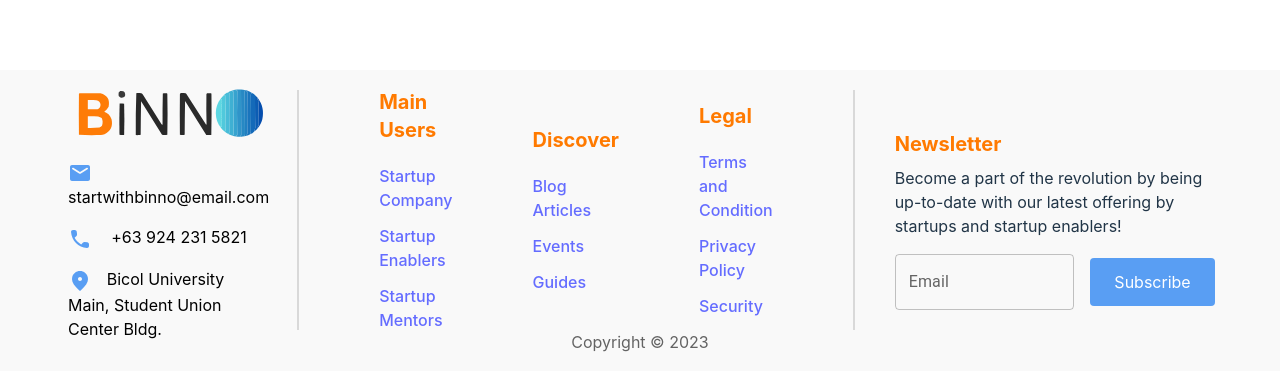
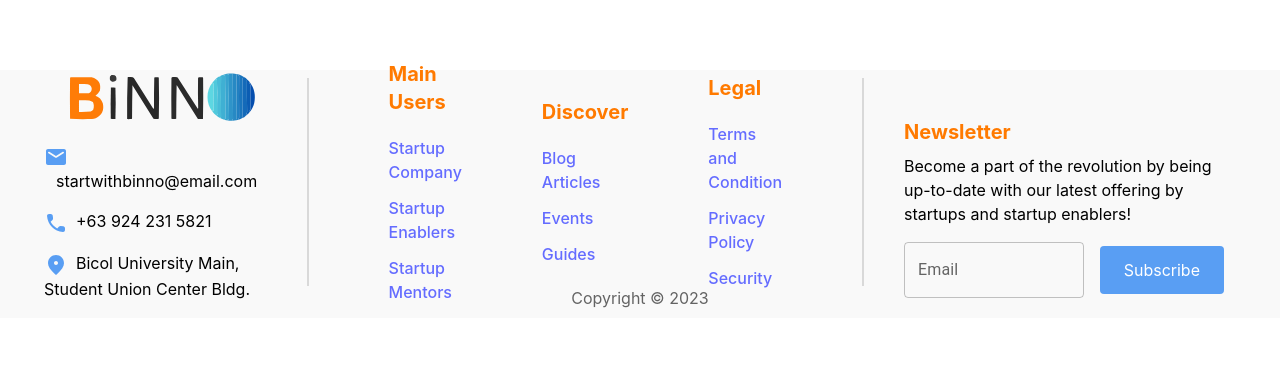
Before and after one commit to Trentcrypt3d/binno-viewer, a React (Vite) app: page / in a window 1280 px wide. Shown: the part 6836-7207 px from the top of the page. After the commit the page ends 7154 px from the top, so only its background shows below. Built offline with nearby package versions, Linux system fonts and the light colour scheme; no server answers.

Commit message:
adjusted footer

```diff
--- a/src/components/Footer/Footer.jsx
+++ b/src/components/Footer/Footer.jsx
@@ -18,23 +18,25 @@ function Footer() {
   return (
     <>
       {/* footer container */}
-      <div className="flex flex-col items-center h-auto w-full py-5 px-10">
-        <div className="flex h-60 w-full">
+      <div className="flex flex-col items-center h-auto w-full   py-2 px-4">
+        <div className="flex h-52 w-full">
           {/* contact details */}
           <div className="flex flex-col items-center justify-center border-r-2 border-customBorder p-5">
             <div className="flex flex-col items-start">
               <img className="object-cover h-20 w-auto" src={icon} alt="" />
               <h2 className="text-black m-2">
-                <EmailRoundedIcon sx={{ color: "#599EF3" }} />ㅤ
-                startwithbinno@email.com
+                <EmailRoundedIcon sx={{ color: "#599EF3" }} />
+                <span className="ml-3">startwithbinno@email.com</span>
               </h2>
               <h2 className="text-black m-2">
-                <LocalPhoneRoundedIcon sx={{ color: "#599EF3" }} />ㅤ +63 924
-                231 5821
+                <LocalPhoneRoundedIcon sx={{ color: "#599EF3" }} />
+                <span className="ml-2">+63 924 231 5821</span>
               </h2>
               <h2 className="text-black m-2">
                 <LocationOnRoundedIcon sx={{ color: "#599EF3" }} />
-                ㅤBicol University Main, Student Union Center Bldg.
+                <span className="ml-2">
+                  Bicol University Main, Student Union Center Bldg.
+                </span>
               </h2>
             </div>
           </div>
@@ -84,7 +86,7 @@ function Footer() {
               <h1 className="text-CustomOrange text-xl font-bold mb-2">
                 Newsletter
               </h1>
-              <p className="w-80">
+              <p className="w-80 text-black">
                 Become a part of the revolution by being up-to-date with our
                 latest offering by startups and startup enablers!
               </p>
```
